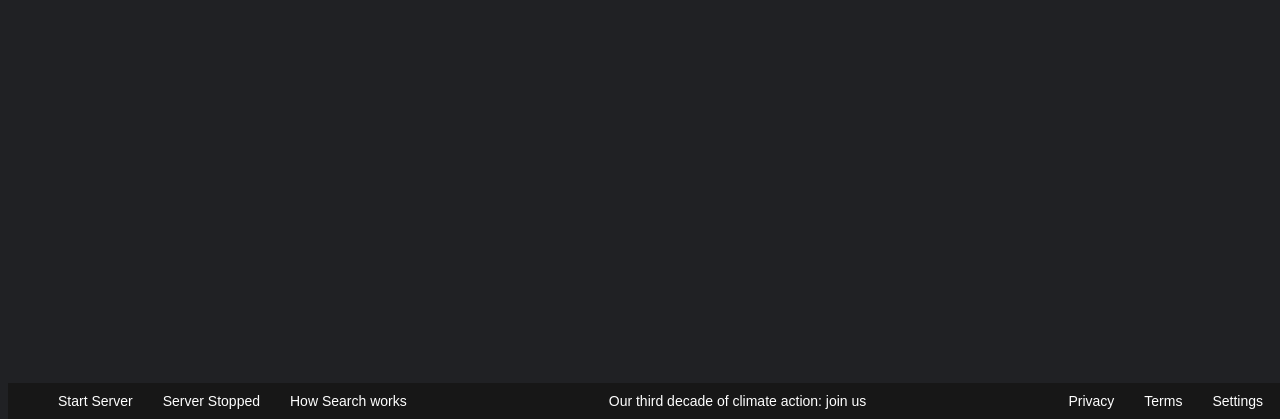
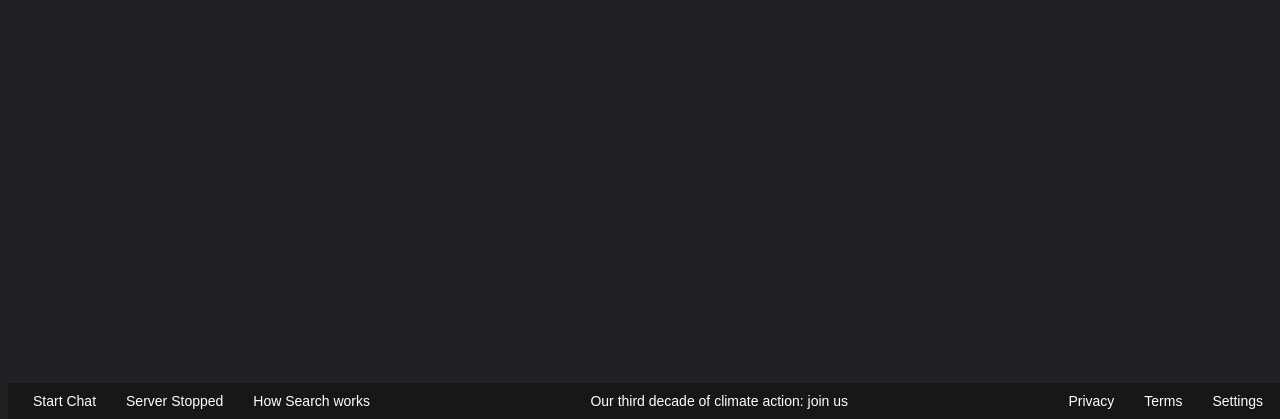
Before and after one commit to SirMrPickle/GPT-Front, a plain HTML site: page index.html in a window 1280 px wide. Shown: the part 381-800 px from the top of the page. Drawn offline with Linux system fonts and the light colour scheme.

Commit message:
changed a bunch for cdn

```diff
--- a/index.html
+++ b/index.html
@@ -59,11 +59,9 @@
 
     <div class="bottom-nav">
         <div class="nav-left">
-            <div class="nav-left">
-                <a href="#" class="b-nav-left advertising">Start Server</a>
-                <a href="#" class="b-nav-left business">Server Stopped</a>
-                <a href="#" class="b-nav-left">How Search works</a>
-            </div>
+            <a href="#" class="b-nav-left" id="start-chat">Start Chat</a>
+            <a href="#" class="b-nav-left" id="stop-chat">Stop Chat</a>
+            <a href="#" class="b-nav-left">How Search works</a>
         </div>
         <div class="nav-center">
             <a href="#" class="b-nav-mid">Our third decade of climate action: join us</a>
@@ -78,20 +76,20 @@
     <script>
         // Helper function to update button text
         function updateButtonStatus(isRunning) {
-            const adButton = document.querySelector('.b-nav-left.advertising');
-            const bizButton = document.querySelector('.b-nav-left.business');
+            const startChatButton = document.querySelector('#start-chat');
+            const stopChatButton = document.querySelector('#stop-chat');
 
             if (isRunning) {
-                adButton.textContent = 'Server Running';
-                bizButton.textContent = 'Stop Server';
+                startChatButton.textContent = 'Server Running';
+                stopChatButton.textContent = 'Stop Chat';
             } else {
-                adButton.textContent = 'Start Server';
-                bizButton.textContent = 'Server Stopped';
+                startChatButton.textContent = 'Start Chat';
+                stopChatButton.textContent = 'Server Stopped';
             }
         }
 
-        // Event handler for "Advertising" button (Start Server)
-        document.querySelector('.b-nav-left.advertising').addEventListener('click', async function () {
+        // Event handler for "Start Chat" button
+        document.getElementById('start-chat').addEventListener('click', async function () {
             try {
                 const response = await fetch('http://localhost:3000/start', { method: 'POST' });
                 const result = await response.json();
@@ -102,8 +100,8 @@
             }
         });
 
-        // Event handler for "Business" button (Stop Server)
-        document.querySelector('.b-nav-left.business').addEventListener('click', async function () {
+        // Event handler for "Stop Chat" button
+        document.getElementById('stop-chat').addEventListener('click', async function () {
             try {
                 const response = await fetch('http://localhost:3000/stop', { method: 'POST' });
                 const result = await response.json();
```
Also changed, not shown: server.js (+4 -4 lines), 1 other file.
